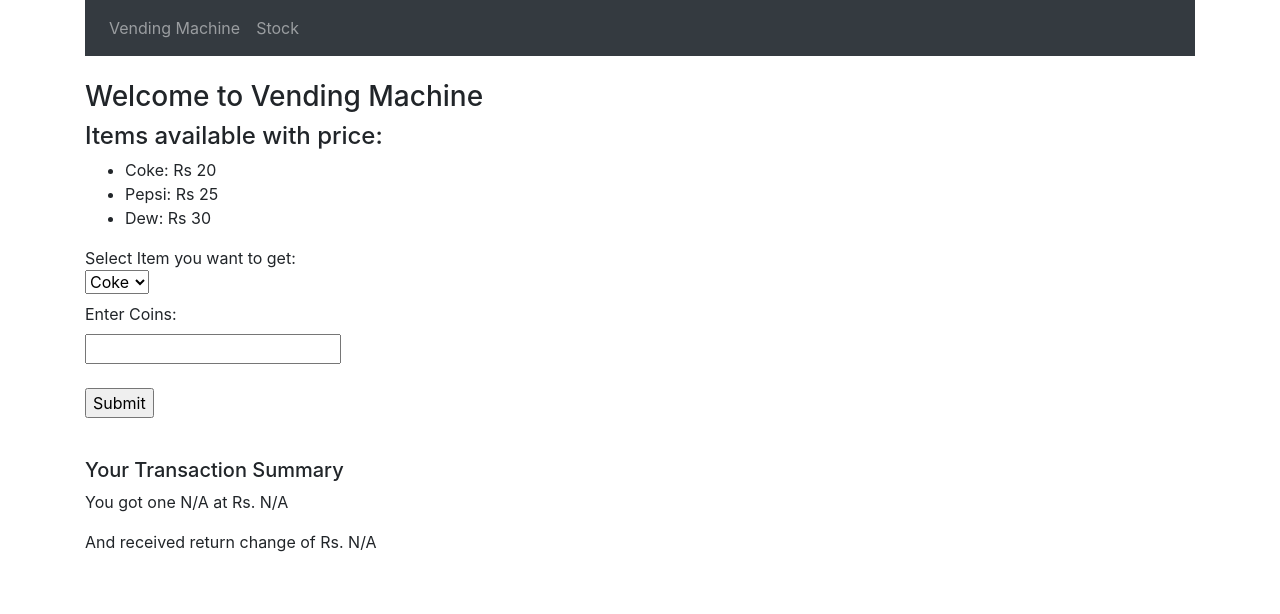
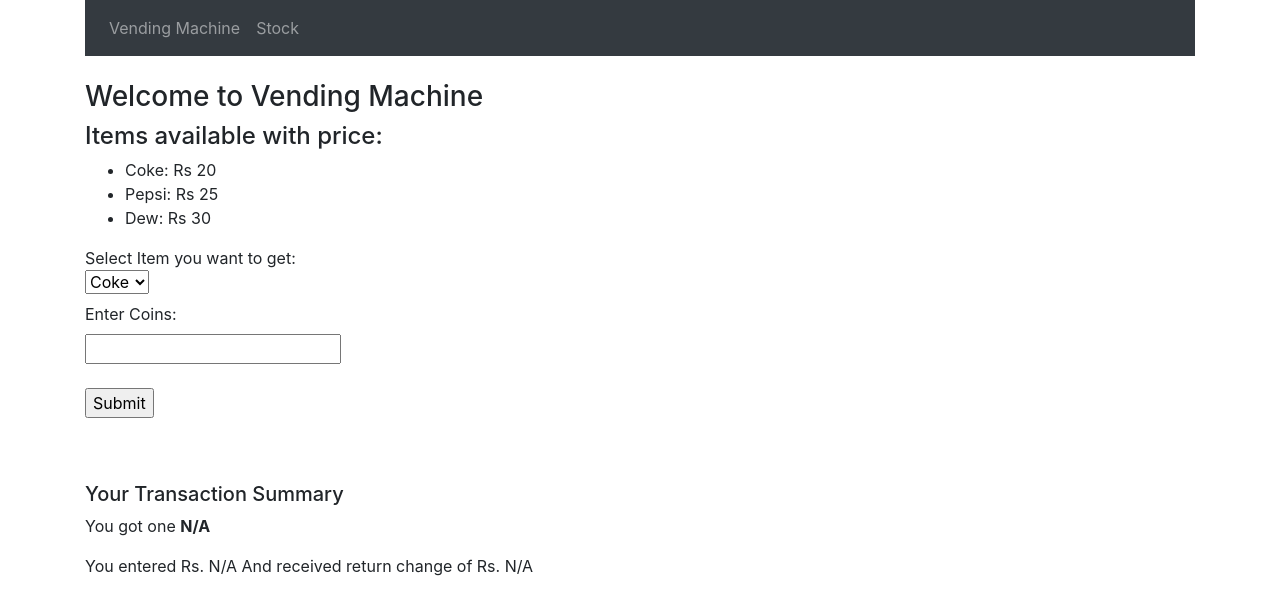
Before and after one commit to ashutoshkarna03/Vending_Machine, a React (Create React App) app in the folder frontend/: page / in a window 1280 px wide. Shown: the top 614 px of the page. Built offline with nearby package versions, Linux system fonts and the light colour scheme.

Commit message:
text changes in vending page

```diff
--- a/frontend/src/components/vending.component.js
+++ b/frontend/src/components/vending.component.js
@@ -45,13 +45,16 @@
         console.log(res.data);
         if (res.data.data && res.data.data.returnChange) {
           this.setState({
+              itemPurchased: res.data.data.itemBought,
               returnChange: res.data.data.returnChange,
               message: res.data.message
           })
         } else {
           this.setState({
-              returnChange: 'N/A',
-              message: ''
+            itemPurchased: 'N/A',
+            pricePaid: 'N/A',
+            returnChange: 'N/A',
+            message: res.data.message
           })
         }
 
@@ -92,14 +95,15 @@
             <br></br>
           </form>
         </div>
+        <br></br>
         <div>
           <p>{this.state.message}</p>
         </div>
         <div>
         <br></br>
           <h5>Your Transaction Summary</h5>
-          <p>You got one {this.state.itemPurchased} at Rs. {this.state.pricePaid}</p>
-          <p>And received return change of Rs. {this.state.returnChange}</p>
+          <p>You got one <strong>{this.state.itemPurchased}</strong></p>
+          <p>You entered Rs. {this.state.pricePaid} And received return change of Rs. {this.state.returnChange}</p>
         </div>
       </div>
     )
```
